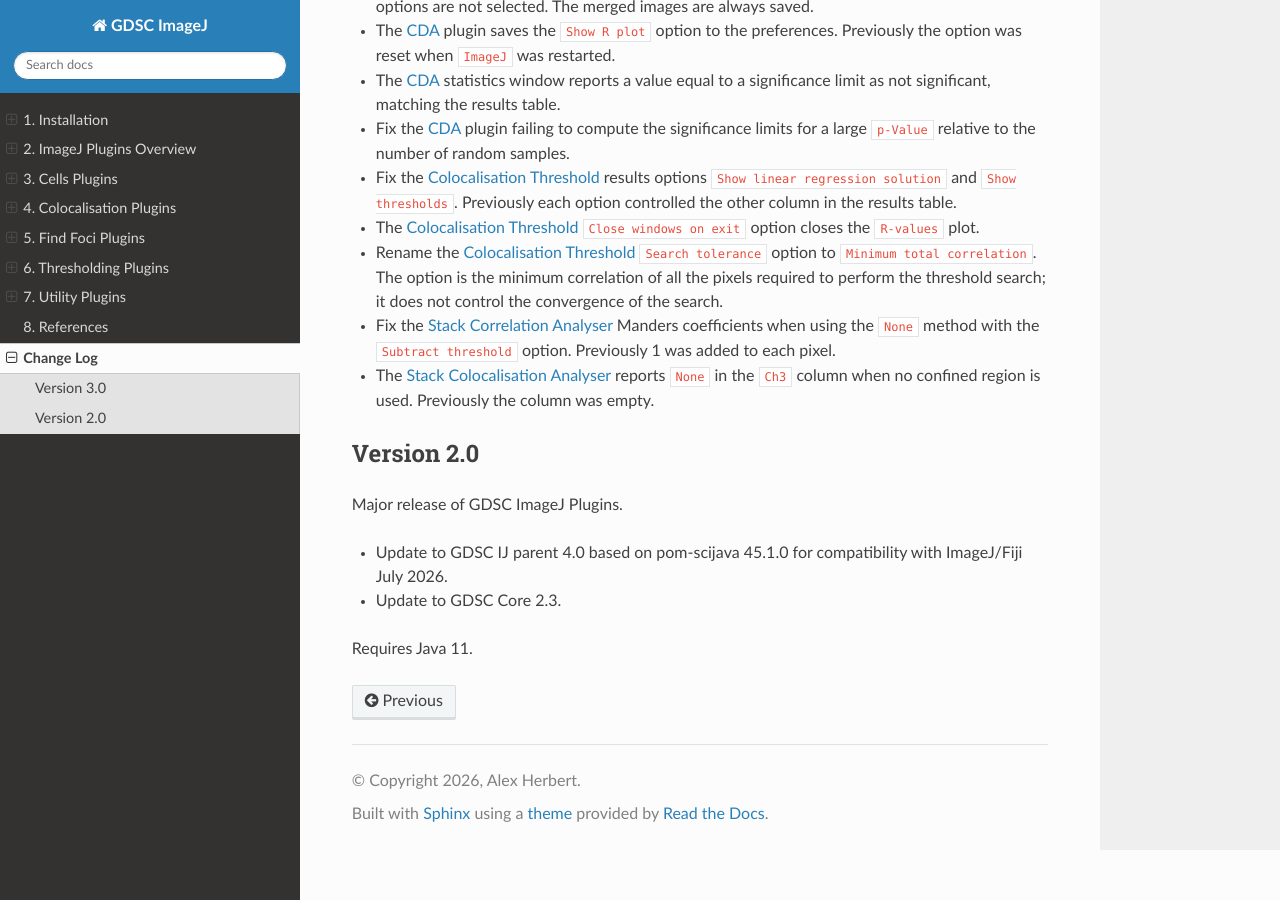
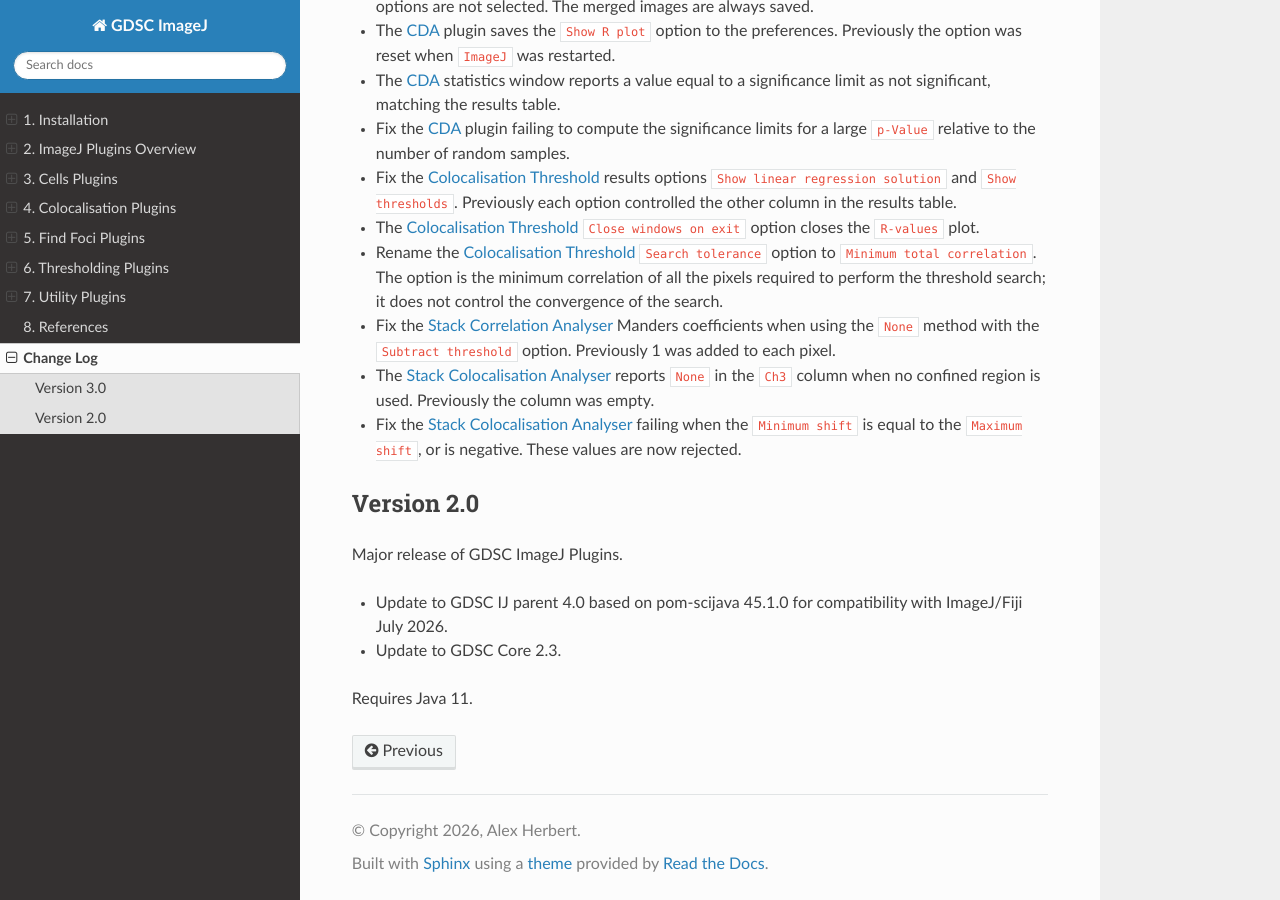
Before and after one commit to aherbert/gdsc, a Sphinx documentation site: the page built from docs/change_log.rst, in a window 1280 px wide and 900 px high, scrolled down 1245 px. Built offline with Sphinx 7.4.7 and the Read the Docs theme 3.1.0, drawn with Linux system fonts in a browser that asks for light colours.

Commit message:
Validate the Stack Colocalisation Analyser shift range
An empty range of shifts caused the significance test to fail.

```diff
--- a/docs/change_log.rst
+++ b/docs/change_log.rst
@@ -72,6 +72,9 @@ Major release of GDSC ImageJ Plugins.
   the ``None`` method with the ``Subtract threshold`` option. Previously 1 was added to each pixel.
 * The :ref:`colocalisation_plugins:Stack Colocalisation Analyser` reports ``None`` in the ``Ch3``
   column when no confined region is used. Previously the column was empty.
+* Fix the :ref:`colocalisation_plugins:Stack Colocalisation Analyser` failing when the
+  ``Minimum shift`` is equal to the ``Maximum shift``, or is negative. These values are now
+  rejected.
 
 
 Version 2.0
```
Also changed, not shown: 1 other file.
